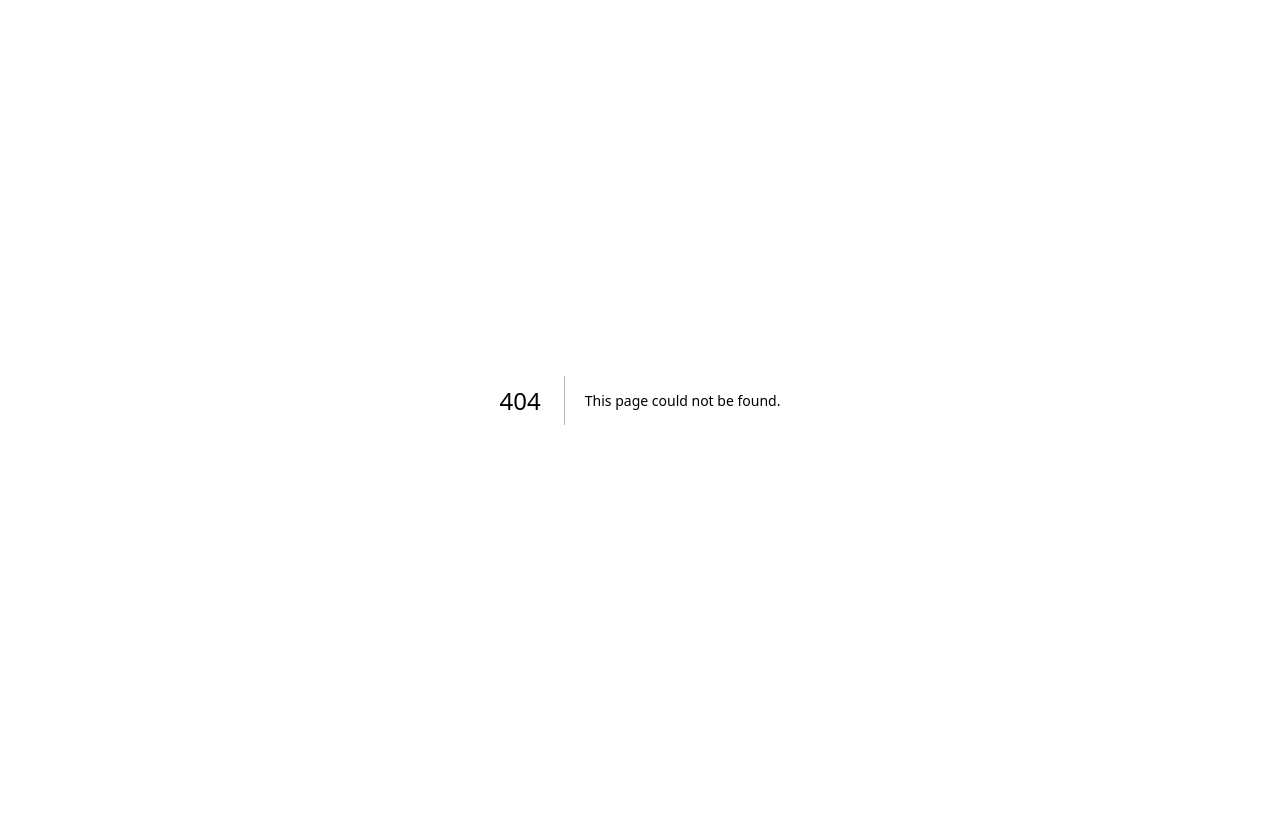
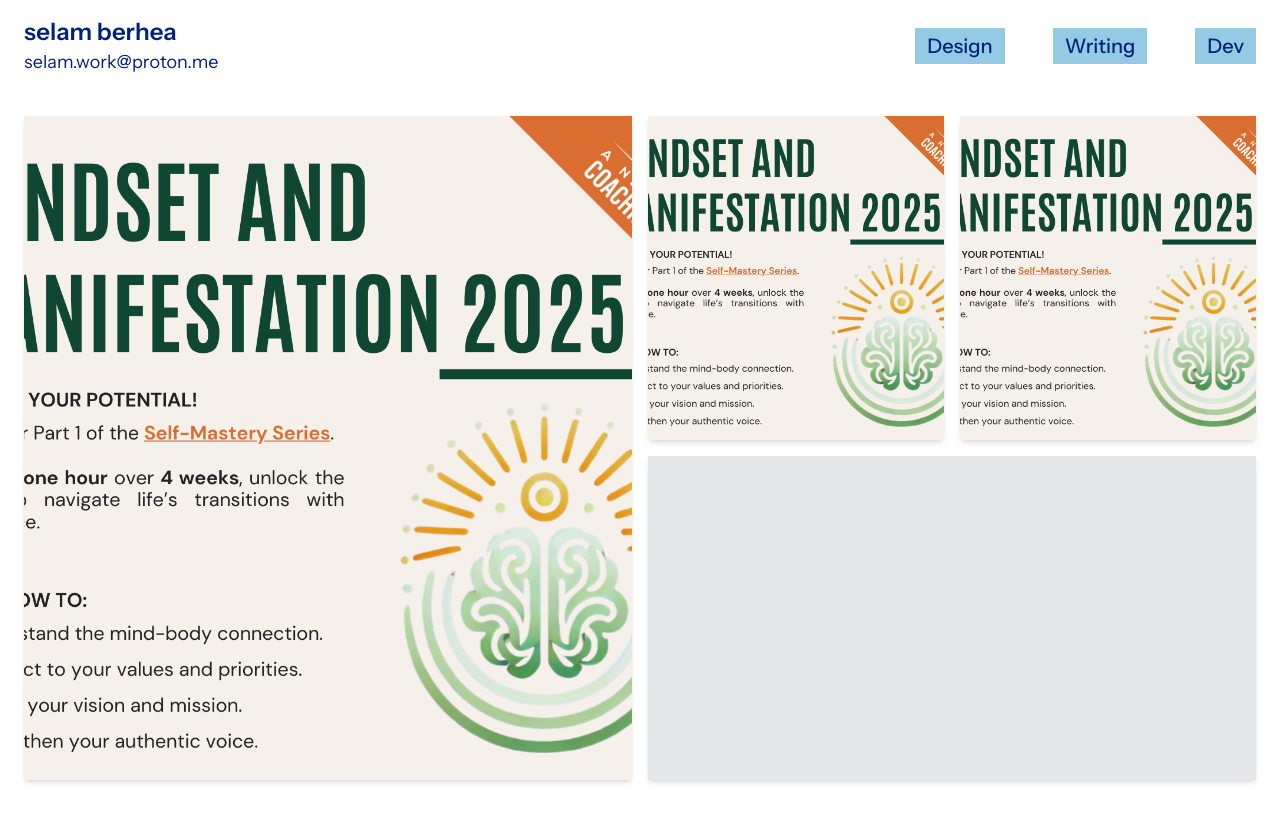
Before and after one commit to sberhea/portfolio, a Next.js app: page /design/dave-tuck in a window 1280 px wide. Before the commit this address had no page. Shown: the top 822 px of the page. Before the commit the page ends 800 px from the top, so only its background shows below. Built offline with nearby package versions, Linux system fonts and the light colour scheme.

Commit message:
chore: add project pages and work on layout for dave tuck

```diff
--- a/package.json
+++ b/package.json
@@ -13,6 +13,7 @@
   },
   "dependencies": {
     "clsx": "^2.1.1",
+    "framer-motion": "^12.23.12",
     "gsap": "^3.13.0",
     "next": "15.5.2",
     "react": "19.1.0",
--- /dev/null
+++ b/src/app/design/dave-tuck/page.tsx
@@ -0,0 +1,149 @@
+"use client"
+import Navbar from "@/components/Navbar";
+import { useState } from "react"
+import { AnimatePresence, motion } from "framer-motion"
+import Image from "next/image"
+
+type Card = {
+  id: number
+  type: "image" | "video"
+  src: string
+  alt?: string
+}
+
+const cards: Card[] = [
+  { id: 1, type: "image", src: "/mm_flyer.png", alt: "Flyer" },
+  { id: 2, type: "image", src: "/mm_flyer.png", alt: "Web Screenshot" },
+  { id: 3, type: "image", src: "/mm_flyer.png", alt: "Presentation" },
+  { id: 4, type: "video", src: "" },
+]
+
+export default function DesignPage() {
+  const [selected, setSelected] = useState<Card | null>(null)
+
+  return (
+    <main>
+      <Navbar />
+      <div className="p-6 grid grid-cols-2 gap-4 h-[calc(100vh-4rem)] pb-12">
+        {/* Left column - Large card */}
+        <motion.div
+          key={cards[0].id}
+          whileHover={{ scale: 1.02 }}
+          layoutId={`card-${cards[0].id}`}
+          className="relative overflow-hidden shadow-md cursor-pointer bg-gray-200"
+          onClick={() => setSelected(cards[0])}
+        >
+          {cards[0].type === "image" ? (
+            <Image
+              src={cards[0].src}
+              alt={cards[0].alt ?? ""}
+              fill
+              className="object-cover"
+            />
+          ) : (
+            <video
+              src={cards[0].src}
+              className="w-full h-full object-cover"
+              muted
+              autoPlay
+              loop
+            />
+          )}
+        </motion.div>
+
+        {/* Right column - Three smaller cards */}
+        <div className="grid grid-rows-2 gap-4">
+          {/* Top row - Two cards side by side */}
+          <div className="grid grid-cols-2 gap-4">
+            {[cards[1], cards[2]].map((card) => (
+              <motion.div
+                key={card.id}
+                whileHover={{ scale: 1.05 }}
+                layoutId={`card-${card.id}`}
+                className="relative overflow-hidden shadow-md cursor-pointer bg-gray-200"
+                onClick={() => setSelected(card)}
+              >
+                {card.type === "image" ? (
+                  <Image
+                    src={card.src}
+                    alt={card.alt ?? ""}
+                    fill
+                    className="object-cover"
+                  />
+                ) : (
+                  <video
+                    src={card.src}
+                    className="w-full h-full object-cover"
+                    muted
+                    autoPlay
+                    loop
+                  />
+                )}
+              </motion.div>
+            ))}
+          </div>
+
+          {/* Bottom row - One wide card */}
+          <motion.div
+            key={cards[3].id}
+            whileHover={{ scale: 1.05 }}
+            layoutId={`card-${cards[3].id}`}
+            className="relative overflow-hidden shadow-md cursor-pointer bg-gray-200"
+            onClick={() => setSelected(cards[3])}
+          >
+            {cards[3].type === "image" ? (
+              <Image
+                src={cards[3].src}
+                alt={cards[3].alt ?? ""}
+                fill
+                className="object-cover"
+              />
+            ) : (
+              <video
+                src={cards[3].src}
+                className="w-full h-full object-cover"
+                muted
+                autoPlay
+                loop
+              />
+            )}
+          </motion.div>
+        </div>
+      </div>
+
+      {/* Fullscreen modal */}
+      <AnimatePresence>
+        {selected && (
+          <motion.div
+            className="fixed inset-0 bg-black/70 flex items-center justify-center z-50"
+            initial={{ opacity: 0 }}
+            animate={{ opacity: 1 }}
+            exit={{ opacity: 0 }}
+            onClick={() => setSelected(null)}
+          >
+            <motion.div
+              layoutId={`card-${selected.id}`}
+              className="relative w-11/12 md:w-3/4 lg:w-2/3 h-[80vh] bg-white overflow-hidden"
+            >
+              {selected.type === "image" ? (
+                <Image
+                  src={selected.src}
+                  alt={selected.alt ?? ""}
+                  fill
+                  className="object-contain bg-black"
+                />
+              ) : (
+                <video
+                  src={selected.src}
+                  className="w-full h-full object-contain bg-black"
+                  controls
+                  autoPlay
+                />
+              )}
+            </motion.div>
+          </motion.div>
+        )}
+      </AnimatePresence>
+    </main>
+  )
+}
--- a/src/app/design/page.tsx
+++ b/src/app/design/page.tsx
@@ -1,6 +1,6 @@
 import Navbar from "@/components/Navbar";
 
-export default function HomePage() {
+export default function DesignPage() {
   return (
     <main className="min-h-screen bg-white">
        {/* Navbar */}
@@ -14,6 +14,7 @@ export default function HomePage() {
         </p>
         <div className="mt-5 grid gap-4 sm:mt-16 lg:grid-cols-3 lg:grid-rows-2 ">
           <div className="relative lg:row-span-2 hover:bg-lime-200">
+            <a href="/design/dave-tuck">
             <div className="absolute inset-px" />
             <div className="relative flex h-full flex-col overflow-hidden">
               <div className="px-8 pt-8 pb-3 sm:px-10 sm:pt-10 sm:pb-0">
@@ -33,6 +34,7 @@ export default function HomePage() {
               </div>
             </div>
             <div className="pointer-events-none absolute inset-px shadow-sm outline outline-black/5 lg:rounded-l-4xl" />
+            </a>
           </div>
           <div className="relative lg:row-span-2 hover:bg-yellow-200">
             <div className="absolute inset-px" />
```
Also changed, not shown: src/app/design/pathfinder/page.tsx (added), src/app/design/zb-trucking/page.tsx (added), 2 other files (tests, documents, lock files or other folders).
